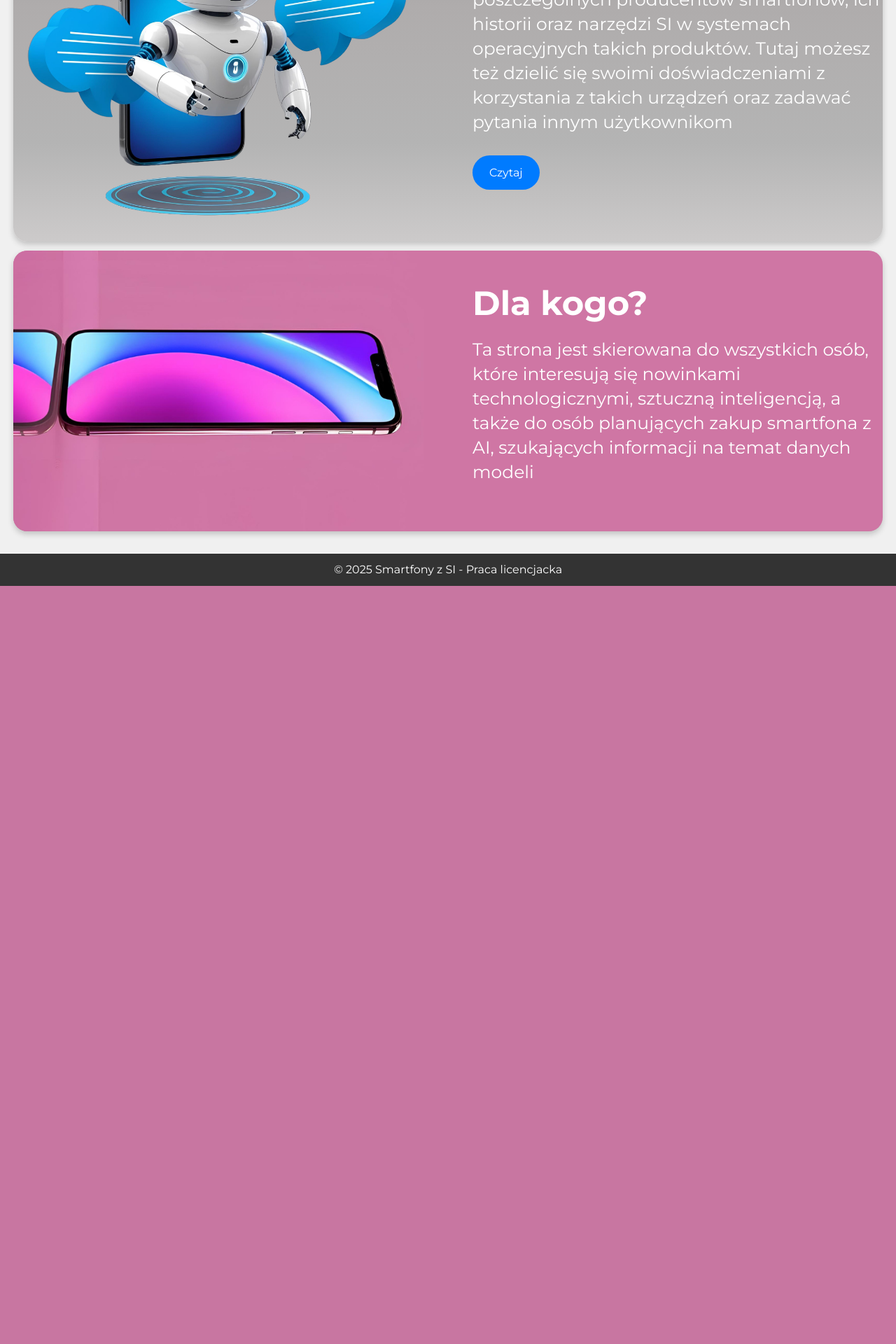
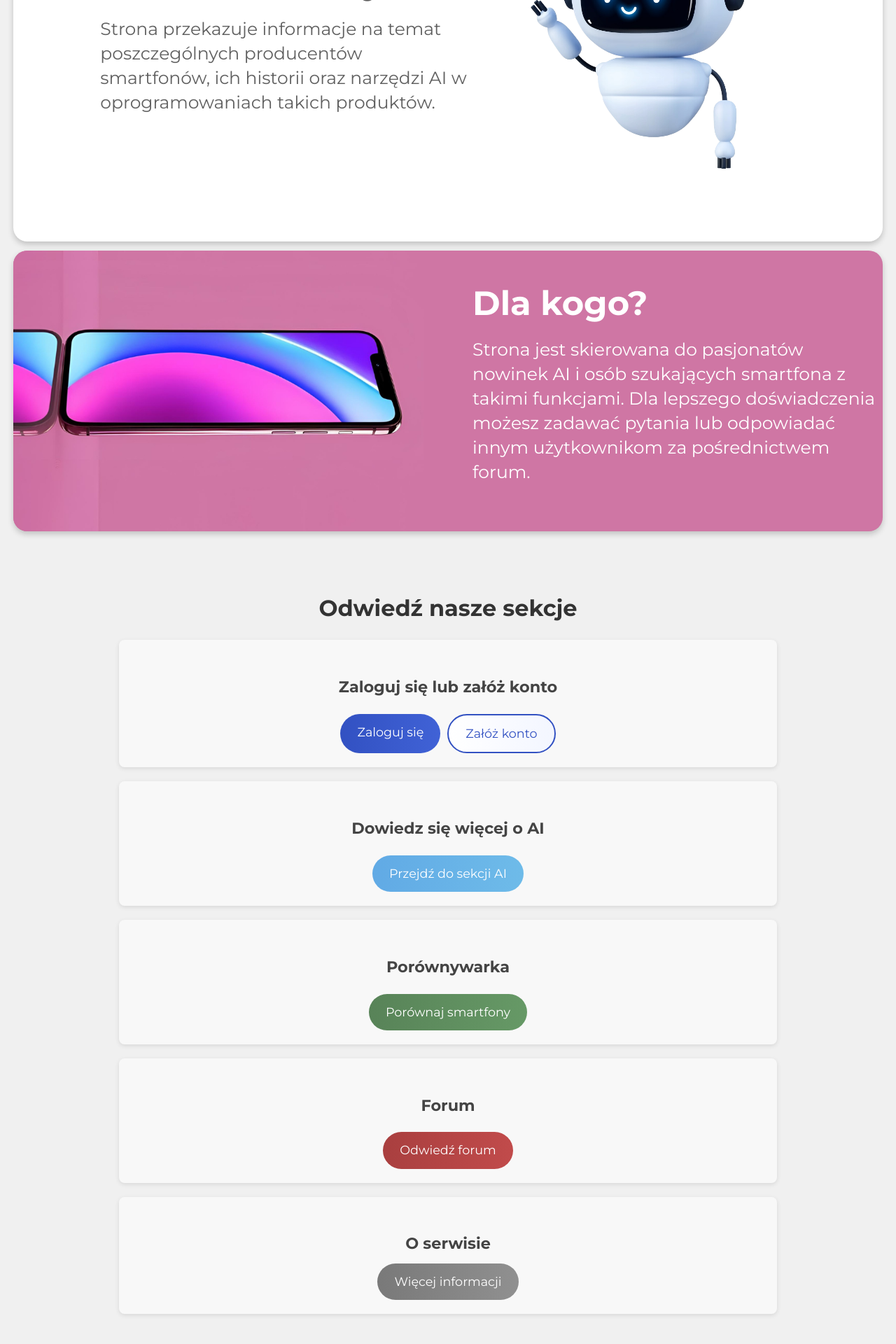
Before and after one commit to maksimus209/praca_licencjacka, a PHP site: page /strona_glowna.html in a window 1280 px wide. Shown: the part 1360-3280 px from the top of the page at 70% size. Before the commit the page ends 2197 px from the top, so only its background shows below. Run offline with PHP 8.4, Linux system fonts and the light colour scheme.

Commit message:
zmieniony układ strony głównej + nowy przycisk scroll to top + nowe zdjęcia

```diff
--- a/css/si.css
+++ b/css/si.css
@@ -177,6 +177,7 @@ SEKCJA GŁÓWNA / ARTYKUŁOWA
     cursor: pointer;
     z-index: 10;       /* nad slider-wrapper, aby przycisk był klikalny */
     outline: none;
+    transition: background-color 0.3s ease;
 }
 
 /* Strzałka lewa */
--- a/css/strona_glowna.css
+++ b/css/strona_glowna.css
@@ -103,8 +103,8 @@ Przycisk (również używany w sekcji information)
 */
 .btn {
     display: inline-block;
-    background-color: #007bff;
-    color: #ffffff;
+    background: linear-gradient(90deg, #ffffff 0%, #f3f6ff 100%);
+    color: #984688;
     padding: 12px 24px;
     font-size: 1rem;
     text-decoration: none;
@@ -112,9 +112,8 @@ Przycisk (również używany w sekcji information)
     transition: background-color 0.3s ease;
 }
 .btn:hover {
-    background-color: #0056b3;
+    background: linear-gradient(90deg, #f6f6f6 0%, #e0e0e0 100%);
 }
-
 /*
 -----------------------------------
 SEKCJA INFORMATION (3 kontenery)
@@ -173,15 +172,9 @@ Kolor tła dla info-container-1, 2, 3
     color: #505050;
 }
 .info-container-2 {
-    background: linear-gradient(
-            to bottom,
-            #a6a6a6 0%,
-            #989898 10%,
-            #afacac 40%,
-            #b4b4b4 75%,
-            #cccaca 100%
-    );
-    color: #ffffff;
+    flex-direction: row-reverse;
+    background: white;
+    color: #606060;
 }
 .info-container-3 {
     background-color: #cf76a4;
@@ -218,6 +211,11 @@ Tekst w info-container
     justify-content: center;
     align-items: flex-start;
 }
+
+.info-container-2 .info-text {
+    padding-left: 10%;
+}
+
 .info-text h2 {
     font-size: 3rem;
     margin-bottom: 10px;
@@ -234,3 +232,185 @@ Akapity w info-container
     max-width: 600px;
     line-height: 1.4;
 }
+
+/*************
+Sekcja links
+**************/
+.links {
+    padding: 40px 0;
+}
+
+.links .container {
+    max-width: 1200px;
+    margin: 0 auto;
+    padding: 0 20px;
+}
+
+.links h3 {
+    font-size: 2rem;
+    margin-bottom: 20px;
+    text-align: center;
+    color: #333;
+}
+
+/*
+Układ linków w siatce (4 boxy):
+Jeśli chcesz 2 w rzędzie -> repeat(auto-fit, minmax(300px, 1fr)).
+Dla 4 w rzędzie -> minmax(250px, 1fr) itp.
+*/
+.links-grid {
+    /* Zamieniamy układ siatki na jedną kolumnę */
+    display: grid;
+    grid-template-columns: 1fr; /* tylko jedna kolumna */
+    gap: 20px;                  /* odstęp między kafelkami */
+}
+
+/* Kafelek (link-box) */
+.link-box {
+    max-width: 900px;    /* dostosuj do potrzeb */
+    width: 100%;
+    margin: 0 auto;      /* wyśrodkowanie */
+    background-color: #f8f8f8;
+    border-radius: 8px;
+    box-shadow: 0 2px 6px rgba(0,0,0,0.1);
+    padding: 20px;
+    text-align: center;
+    position: relative;
+    transition: transform 0.2s ease;
+}
+
+/* Efekt powiększenia przy hoverze (opcjonalnie) */
+.link-box:hover {
+    transform: scale(1.02);
+}
+
+.link-box h4 {
+    font-size: 1.4rem;
+    margin-bottom: 10px;
+    color: #444;
+}
+
+/* Tekst opisowy, domyślnie ukryty */
+.link-description {
+    font-size: 1rem;
+    color: #666;
+    line-height: 1.4;
+    margin: 0;
+    padding: 0 70px 0;
+    max-height: 0;            /* wys. 0 => ukryty */
+    overflow: hidden;         /* zapobiega widocznemu tekstowi */
+    opacity: 0;               /* przezroczysty */
+    transition: max-height 0.3s ease, opacity 0.3s ease;
+}
+
+/*
+Na hover .link-box -> odkryj tekst:
+ustawiamy max-height wystarczająco dużą wartość na
+typowy rozmiar opisu (np. 150px, 200px, itp.)
+*/
+.link-box:hover .link-description {
+    max-height: 200px;
+    opacity: 1;
+    margin-bottom: 15px; /* spacing pod opisem */
+}
+
+.links-actions {
+    display: flex;
+    flex-wrap: wrap;      /* by ewentualnie łamało się w mniejszych ekranach */
+    gap: 10px;
+    justify-content: center;
+    margin-top: 10px;     /* odstęp nad przyciskami */
+}
+
+/* Przyciski z przyjemnym gradientem, zachowujące dotychczasowe odcienie */
+
+/* 1) Podstawowa klasa action-btn (bazowy niebieski) */
+.action-btn {
+    font-size: 1.1rem;
+    padding: 12px 24px;
+    border-radius: 30px;
+    background: linear-gradient(90deg, #3251c2 0%, #4062d6 100%);
+    color: #ffffff;
+    text-decoration: none;
+    transition: background 0.3s ease;
+    border: none;
+}
+.action-btn:hover {
+    background: linear-gradient(90deg, #3657ce 0%, #4a6ce0 100%);
+}
+
+/* 2) action-btn-1 (odwrócony: białe tło + obramowanie niebieskie) */
+.action-btn-1 {
+    font-size: 1.1rem;
+    padding: 12px 24px;
+    border-radius: 30px;
+    border: 2px solid #3251c2;
+    /* Używamy delikatnego gradientu, ale z bardzo jasnym wypełnieniem */
+    background: linear-gradient(90deg, #ffffff 0%, #f3f6ff 100%);
+    color: #3251c2;
+    text-decoration: none;
+    transition: background 0.3s ease;
+}
+.action-btn-1:hover {
+    background: linear-gradient(90deg, #f6f6f6 0%, #e0e0e0 100%);
+}
+
+/* 3) action-btn-2 (jasnoniebieski) */
+.action-btn-2 {
+    font-size: 1.1rem;
+    padding: 12px 24px;
+    border-radius: 30px;
+    background: linear-gradient(90deg, #61aae5 0%, #6ebbe9 100%);
+    color: #ffffff;
+    text-decoration: none;
+    transition: background 0.3s ease;
+    border: none;
+}
+.action-btn-2:hover {
+    background: linear-gradient(90deg, #617fe5 0%, #738fdd 100%);
+}
+
+/* 4) action-btn-3 (zgodny z #588358) */
+.action-btn-3 {
+    font-size: 1.1rem;
+    padding: 12px 24px;
+    border-radius: 30px;
+    background: linear-gradient(90deg, #588358 0%, #669966 100%);
+    color: #ffffff;
+    text-decoration: none;
+    transition: background 0.3s ease;
+    border: none;
+}
+.action-btn-3:hover {
+    background: linear-gradient(90deg, #496c49 0%, #5f7d5f 100%);
+}
+
+/* 5) action-btn-4 (z #a93f3f) */
+.action-btn-4 {
+    font-size: 1.1rem;
+    padding: 12px 24px;
+    border-radius: 30px;
+    background: linear-gradient(90deg, #a93f3f 0%, #c14b4b 100%);
+    color: #ffffff;
+    text-decoration: none;
+    transition: background 0.3s ease;
+    border: none;
+}
+.action-btn-4:hover {
+    background: linear-gradient(90deg, #8c3333 0%, #a23f3f 100%);
+}
+
+/* 6) action-btn-5 (szary #797979) */
+.action-btn-5 {
+    font-size: 1.1rem;
+    padding: 12px 24px;
+    border-radius: 30px;
+    background: linear-gradient(90deg, #797979 0%, #909090 100%);
+    color: #ffffff;
+    text-decoration: none;
+    transition: background 0.3s ease;
+    border: none;
+}
+.action-btn-5:hover {
+    background: linear-gradient(90deg, #707070 0%, #898989 100%);
+}
--- a/strona_glowna.html
+++ b/strona_glowna.html
@@ -3,7 +3,7 @@
 <head>
     <meta charset="UTF-8">
     <meta name="viewport" content="width=device-width, initial-scale=1.0">
-    <title>Porównanie smartfonów: zastosowanie SI w najpopularniejszych modelach znanych producentów</title>
+    <title>Porównanie smartfonów: zastosowanie AI w najpopularniejszych modelach znanych producentów</title>
     <link rel="stylesheet" href="css/main.css">
     <link rel="stylesheet" href="css/strona_glowna.css">
     <link rel="preconnect" href="https://fonts.gstatic.com" crossorigin>
@@ -18,7 +18,7 @@
         <nav class="nav">
             <ul>
                 <li><a href="strona_glowna.html">Strona główna</a></li>
-                <li><a href="si.html">SI</a></li>
+                <li><a href="si.html">AI</a></li>
                 <li><a href="producent.html">Producenci</a></li>
                 <li><a href="">Forum</a></li>
                 <li><a href="serwis.html">O serwisie</a></li>
@@ -59,10 +59,9 @@
                 <h2>O portalu</h2>
                 <p class="info-1">
                     Witaj na portalu, który porównuje smartfony znanych producentów z integrowaną sztuczną
-                    inteligencją. Strona ma na celu zaprezentowanie technologii SI w kontekście
+                    inteligencją. Strona ma na celu zaprezentowanie technologii AI w kontekście
                     telefonów komórkowych oraz przedstawienie innowacyjnych rozwiązań w branży mobilnej
                 </p>
-                <a href="producent.html" class="btn">Przejdź do porównania</a>
             </div>
         </div>
 
@@ -74,10 +73,8 @@
                 <h2>Historia i funkcje AI</h2>
                 <p class="info-2">
                     Strona przekazuje informacje na temat poszczególnych producentów smartfonów, ich historii oraz
-                    narzędzi SI w systemach operacyjnych takich produktów. Tutaj możesz też dzielić się
-                    swoimi doświadczeniami z korzystania z takich urządzeń oraz zadawać pytania innym użytkownikom
+                    narzędzi AI w oprogramowaniach takich produktów.
                 </p>
-                <a href="#" class="btn">Czytaj</a>
             </div>
         </div>
 
@@ -89,16 +86,87 @@
             <div class="info-text">
                 <h2>Dla kogo?</h2>
                 <p class="info-3">
-                    Ta strona jest skierowana do wszystkich osób, które interesują się nowinkami technologicznymi,
-                    sztuczną inteligencją, a także do osób planujących zakup smartfona z AI, szukających informacji na temat danych modeli
+                    Strona jest skierowana do pasjonatów nowinek AI i osób szukających smartfona z takimi funkcjami.
+                    Dla lepszego doświadczenia możesz zadawać pytania lub odpowiadać innym użytkownikom za pośrednictwem forum.
                 </p>
             </div>
         </div>
     </div>
 </section>
 
-<!-- Przycisk "Scroll to top" -->
-<button id="scrollToTopBtn" class="scroll-to-top-btn">⇧</button>
+<section class="links hidden">
+    <div class="container">
+        <h3>Odwiedź nasze sekcje</h3>
+        <div class="links-grid">
+
+            <!-- Kafelek 1: Zaloguj / Załóż konto -->
+            <div class="link-box">
+                <h4>Zaloguj się lub załóż konto</h4>
+                <!-- Tekst ukryty domyślnie, pojawia się na hover -->
+                <p class="link-description">
+                    Uzyskaj pełny dostęp do forum i dodatkowe funkcje serwisu.
+                </p>
+                <div class="links-actions">
+                    <a href="" class="btn action-btn">Zaloguj się</a>
+                    <a href="" class="btn action-btn-1">Załóż konto</a>
+                </div>
+            </div>
+
+            <!-- Kafelek 2: Podstrona AI -->
+            <div class="link-box">
+                <h4>Dowiedz się więcej o AI</h4>
+                <p class="link-description">
+                    Odkryj, w jaki sposób sztuczna inteligencja jest integrowana w smartfony,
+                    co zapewnia działanie sztucznej inteligencji oraz jakie narzędzia są najbardziej
+                    popularne wśród użytkowników.
+                </p>
+                <div class="links-actions">
+                    <a href="si.html" class="btn action-btn-2">Przejdź do sekcji AI</a>
+                </div>
+            </div>
+
+            <div class="link-box">
+                <h4>Porównywarka</h4>
+                <p class="link-description">
+                    Porównaj smartfony różnych producentów ze sobą. Sprawdź, jakie możliwości AI, każdy z nich posiada.
+                    Masz też dostęp do szczegółowej informacji na temat każdego producenta osobno.
+                </p>
+                <div class="links-actions">
+                    <a href="producent.html" class="btn action-btn-3">Porównaj smartfony</a>
+                </div>
+            </div>
+
+            <!-- Kafelek 3: Forum -->
+            <div class="link-box">
+                <h4>Forum</h4>
+                <p class="link-description">
+                    Podziel się wrażeniami, zadaj pytanie lub znajdź odpowiedzi dotyczące smartfonów z AI.
+                    Dowiedz się, co inni myślą o konkretnych modelach i funkcjach.
+                </p>
+                <div class="links-actions">
+                    <a href="forum.html" class="btn action-btn-4">Odwiedź forum</a>
+                </div>
+            </div>
+
+            <!-- Kafelek 4: O serwisie -->
+            <div class="link-box">
+                <h4>O serwisie</h4>
+                <div class="links-actions">
+                    <a href="serwis.html" class="btn action-btn-5">Więcej informacji</a>
+                </div>
+            </div>
+        </div>
+    </div>
+</section>
+
+
+<!-- Przycisk "Scroll To Top" inspirowany stylem z uiverse.io -->
+<button class="scroll-button" id="scrollButton" onclick="scrollToTop()">
+    <svg width="24" height="24" viewBox="0 0 24 24">
+        <path d="M12 4l-8 8h16z"/>
+    </svg>
+</button>
+
 
 <footer class="footer">
     <div class="container">
```
Also changed, not shown: css/main.css (+36 -13 lines), js/script.js (+14 -12 lines), producent.html (+6 -2 lines), si.html (+12 -8 lines), photos_licencjat/additional_info(5).png, photos_licencjat/oppo/tytulny_oppo.png, 3 other files.
